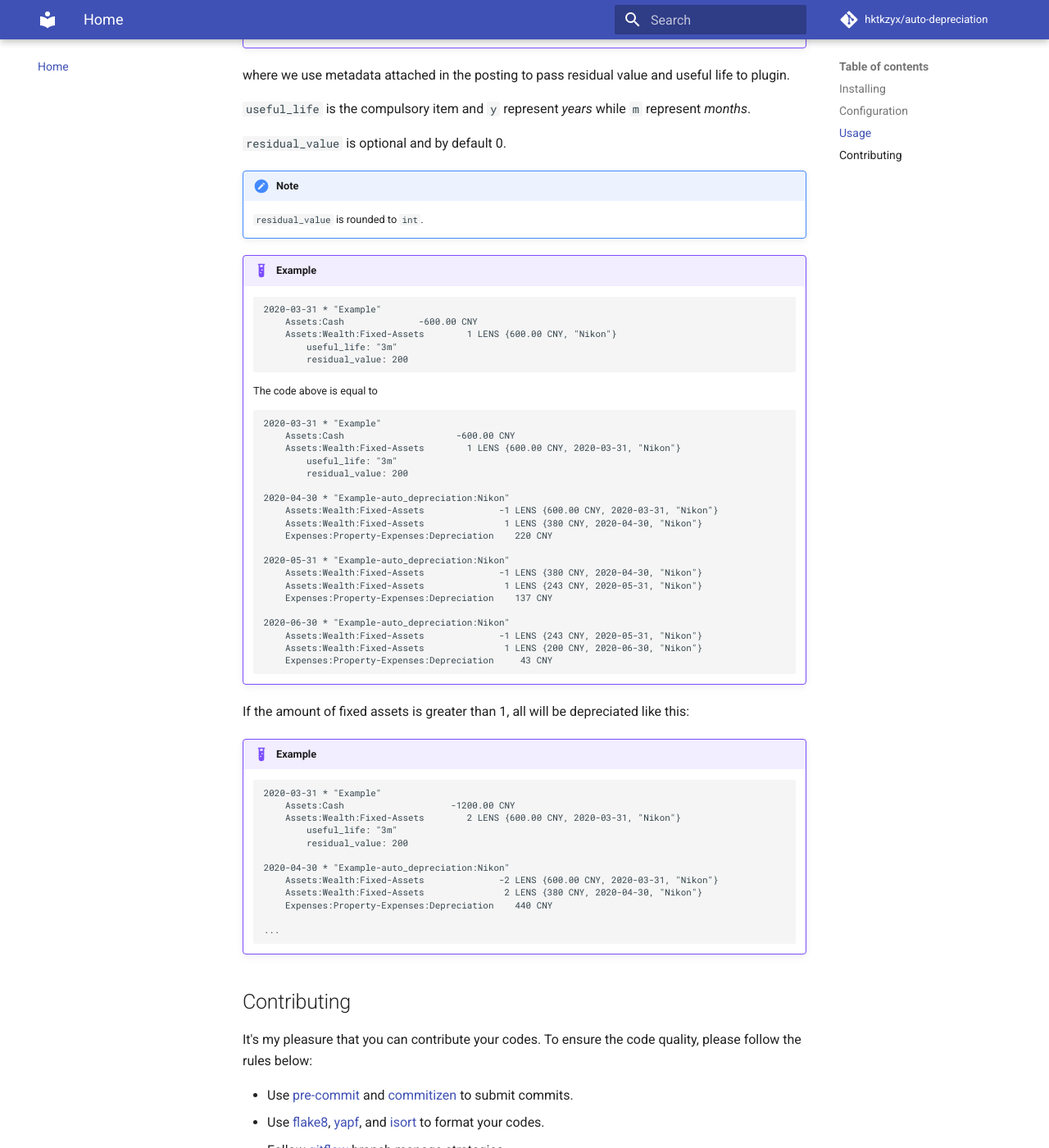
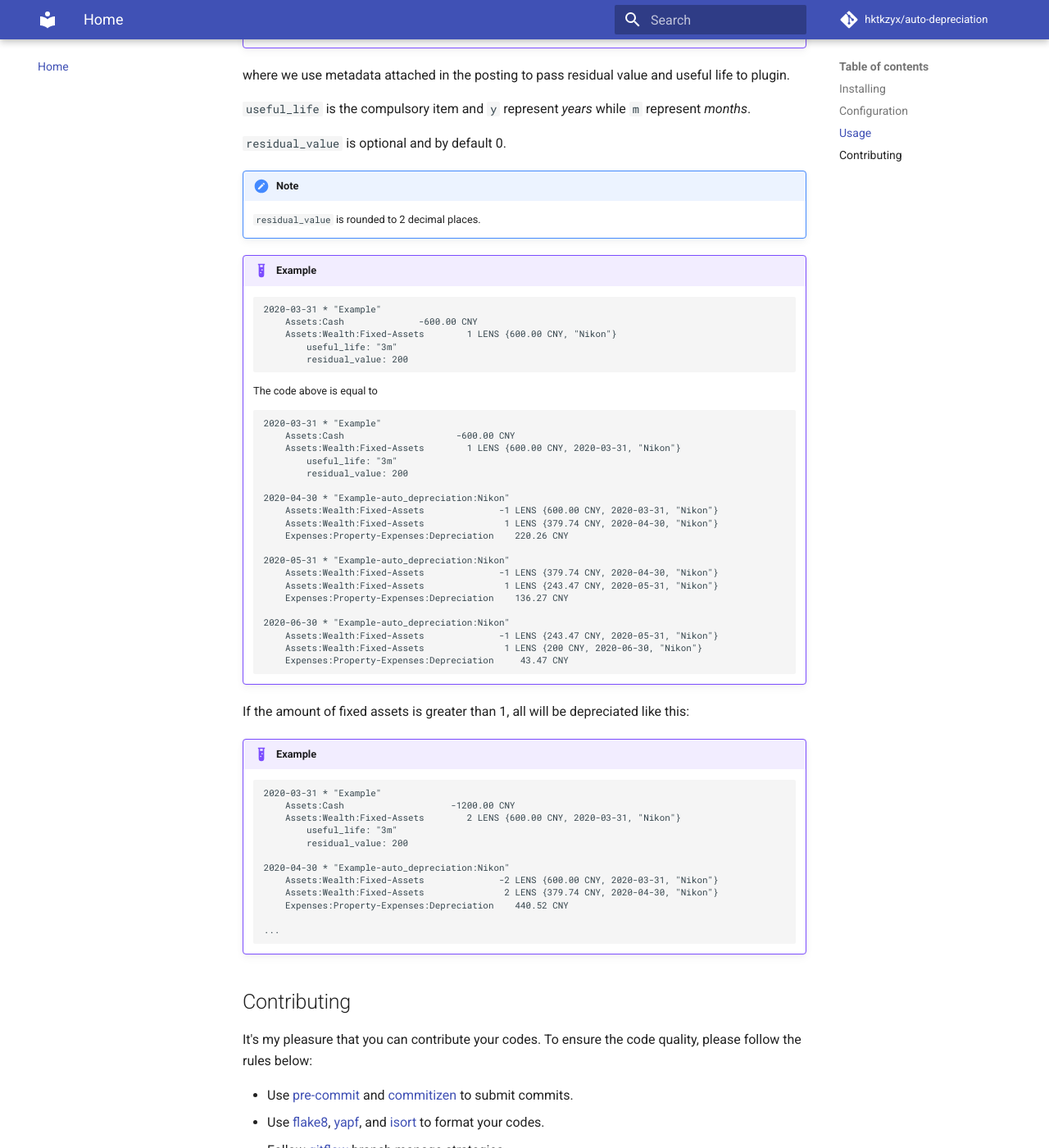
Before and after one commit to hktkzyx/auto-depreciation, an MkDocs documentation site: the page built from docs/README.md, in a window 1280 px wide and 1400 px high, scrolled down 1279 px. Shown: the whole window at 82% size. Built offline with MkDocs 1.6.1 and Material for MkDocs 9.7.7, drawn with Linux system fonts in a browser that asks for light colours; comment, search, counter and statistics services are not loaded; the version menu is left out; some of the changed text lies outside the part shown.

Commit message:
docs: update documentation

````diff
--- a/docs/README.md
+++ b/docs/README.md
@@ -1,6 +1,6 @@
 # Auto Depreciation Plugin
 
-[Auto_depreciation](https://hktkzyx.github.io/auto-depreciation/)
+[Auto depreciation](https://hktkzyx.github.io/auto-depreciation/)
 is a [beancount](https://github.com/beancount/beancount) plugin to deal with fixed assets depreciation.
 In our daily life, we may buy some valuable goods like cars, phones, furniture, etc.
 All these transactions are preferred to be documented as transfer instead of expenses,
@@ -64,7 +64,7 @@ where we use metadata attached in the posting to pass residual value and useful
 
 !!! note
 
-    `residual_value` is rounded to `int`.
+    `residual_value` is rounded to 2 decimal places.
 
 !!! example
 
@@ -87,18 +87,18 @@ where we use metadata attached in the posting to pass residual value and useful
 
     2020-04-30 * "Example-auto_depreciation:Nikon"
         Assets:Wealth:Fixed-Assets              -1 LENS {600.00 CNY, 2020-03-31, "Nikon"}
-        Assets:Wealth:Fixed-Assets               1 LENS {380 CNY, 2020-04-30, "Nikon"}
-        Expenses:Property-Expenses:Depreciation    220 CNY
+        Assets:Wealth:Fixed-Assets               1 LENS {379.74 CNY, 2020-04-30, "Nikon"}
+        Expenses:Property-Expenses:Depreciation    220.26 CNY
 
     2020-05-31 * "Example-auto_depreciation:Nikon"
-        Assets:Wealth:Fixed-Assets              -1 LENS {380 CNY, 2020-04-30, "Nikon"}
-        Assets:Wealth:Fixed-Assets               1 LENS {243 CNY, 2020-05-31, "Nikon"}
-        Expenses:Property-Expenses:Depreciation    137 CNY
+        Assets:Wealth:Fixed-Assets              -1 LENS {379.74 CNY, 2020-04-30, "Nikon"}
+        Assets:Wealth:Fixed-Assets               1 LENS {243.47 CNY, 2020-05-31, "Nikon"}
+        Expenses:Property-Expenses:Depreciation    136.27 CNY
 
     2020-06-30 * "Example-auto_depreciation:Nikon"
-        Assets:Wealth:Fixed-Assets              -1 LENS {243 CNY, 2020-05-31, "Nikon"}
+        Assets:Wealth:Fixed-Assets              -1 LENS {243.47 CNY, 2020-05-31, "Nikon"}
         Assets:Wealth:Fixed-Assets               1 LENS {200 CNY, 2020-06-30, "Nikon"}
-        Expenses:Property-Expenses:Depreciation     43 CNY
+        Expenses:Property-Expenses:Depreciation     43.47 CNY
     ```
 
 If the amount of fixed assets is greater than 1, all will be depreciated like this:
@@ -114,8 +114,8 @@ If the amount of fixed assets is greater than 1, all will be depreciated like th
 
     2020-04-30 * "Example-auto_depreciation:Nikon"
         Assets:Wealth:Fixed-Assets              -2 LENS {600.00 CNY, 2020-03-31, "Nikon"}
-        Assets:Wealth:Fixed-Assets               2 LENS {380 CNY, 2020-04-30, "Nikon"}
-        Expenses:Property-Expenses:Depreciation    440 CNY
+        Assets:Wealth:Fixed-Assets               2 LENS {379.74 CNY, 2020-04-30, "Nikon"}
+        Expenses:Property-Expenses:Depreciation    440.52 CNY
 
     ...
     ```
````
Also changed, not shown: docs/methods.md (+7 -7 lines).
